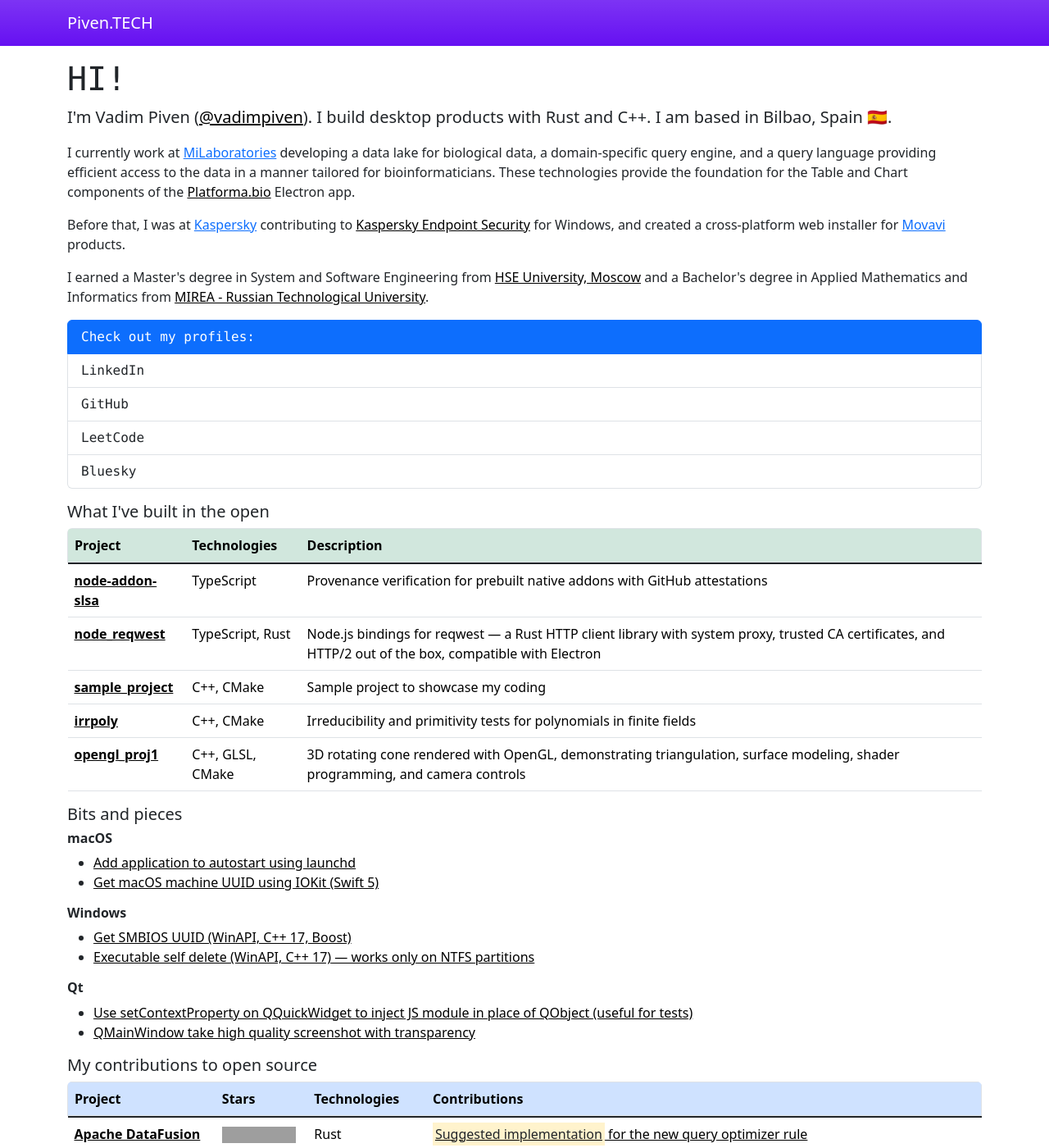
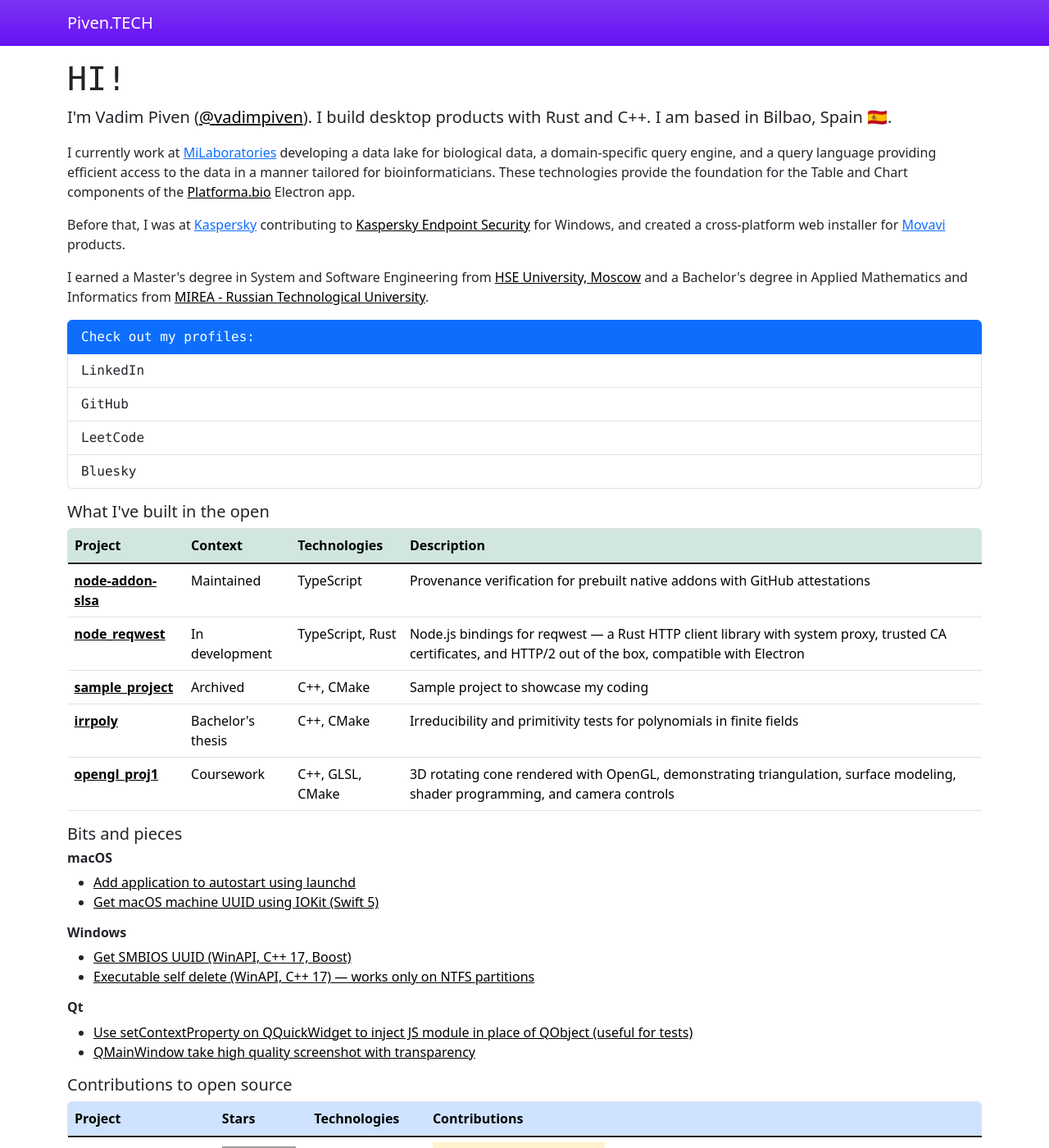
Before and after one commit to vadimpiven/vadimpiven, a Jekyll site: the page built from index.html, in a window 1280 px wide and 1400 px high. Shown: the whole window at 82% size. Built offline with Jekyll 4.4.1, drawn with Linux system fonts in a browser that asks for light colours; grey boxes are pictures that could not be loaded.

Commit message:
Add Context column to projects table, rename contributions heading
Add project context (Maintained, In development, Archived, Bachelor's thesis,
Coursework) and rename heading to "Contributions to open source".

Co-Authored-By: Claude Opus 4.6 (1M context) <noreply@anthropic.com>

```diff
--- a/index.html
+++ b/index.html
@@ -163,7 +163,7 @@ title: Home
       aria-label="List of open source projects"
     >
       <caption class="sr-only">
-        Open source projects I have created, including project names, technologies used, and descriptions
+        Open source projects I have created, including project names, context, technologies used, and descriptions
       </caption>
       <thead>
         <tr class="table-success border">
@@ -172,6 +172,12 @@ title: Home
             aria-label="Project name"
           >
             Project
+          </th>
+          <th
+            scope="col"
+            aria-label="Project context"
+          >
+            Context
           </th>
           <th
             scope="col"
@@ -199,6 +205,7 @@ title: Home
               node-addon-slsa
             </a>
           </th>
+          <td>Maintained</td>
           <td>TypeScript</td>
           <td>Provenance verification for prebuilt native addons with GitHub attestations</td>
         </tr>
@@ -213,6 +220,7 @@ title: Home
               node_reqwest
             </a>
           </th>
+          <td>In development</td>
           <td>TypeScript, Rust</td>
           <td>Node.js bindings for reqwest — a Rust HTTP client library with system proxy, trusted CA certificates, and HTTP/2 out of the box, compatible with Electron</td>
         </tr>
@@ -227,6 +235,7 @@ title: Home
               sample_project
             </a>
           </th>
+          <td>Archived</td>
           <td>C++, CMake</td>
           <td>Sample project to showcase my coding</td>
         </tr>
@@ -241,6 +250,7 @@ title: Home
               irrpoly
             </a>
           </th>
+          <td>Bachelor's thesis</td>
           <td>C++, CMake</td>
           <td>Irreducibility and primitivity tests for polynomials in finite fields</td>
         </tr>
@@ -255,6 +265,7 @@ title: Home
               opengl_proj1
             </a>
           </th>
+          <td>Coursework</td>
           <td>C++, GLSL, CMake</td>
           <td>3D rotating cone rendered with OpenGL, demonstrating triangulation, surface modeling, shader programming, and camera controls</td>
         </tr>
@@ -358,7 +369,7 @@ title: Home
     role="heading"
     aria-level="2"
   >
-    My contributions to open source
+    Contributions to open source
   </h2>
   <div
     class="table-responsive rounded-top"
```
